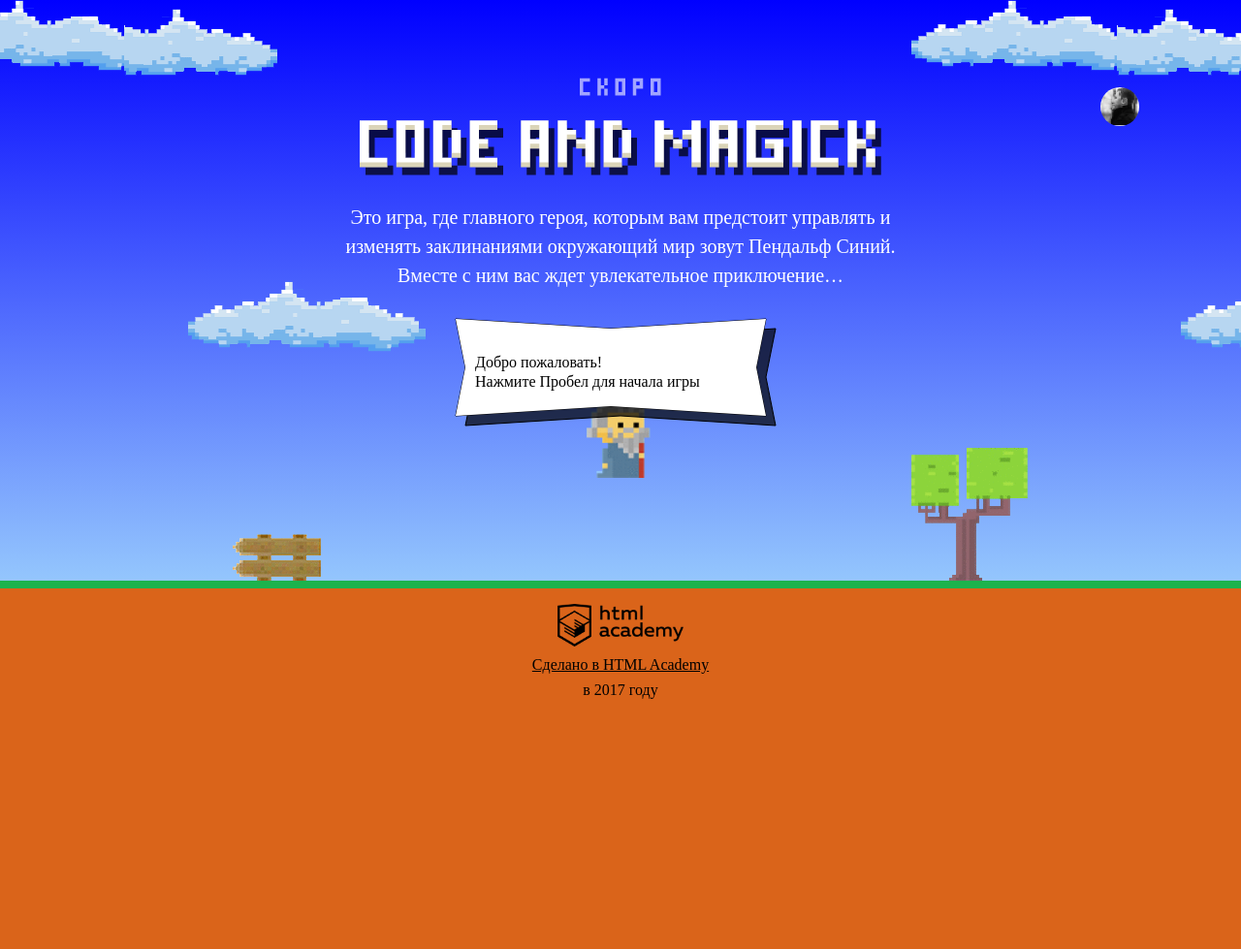
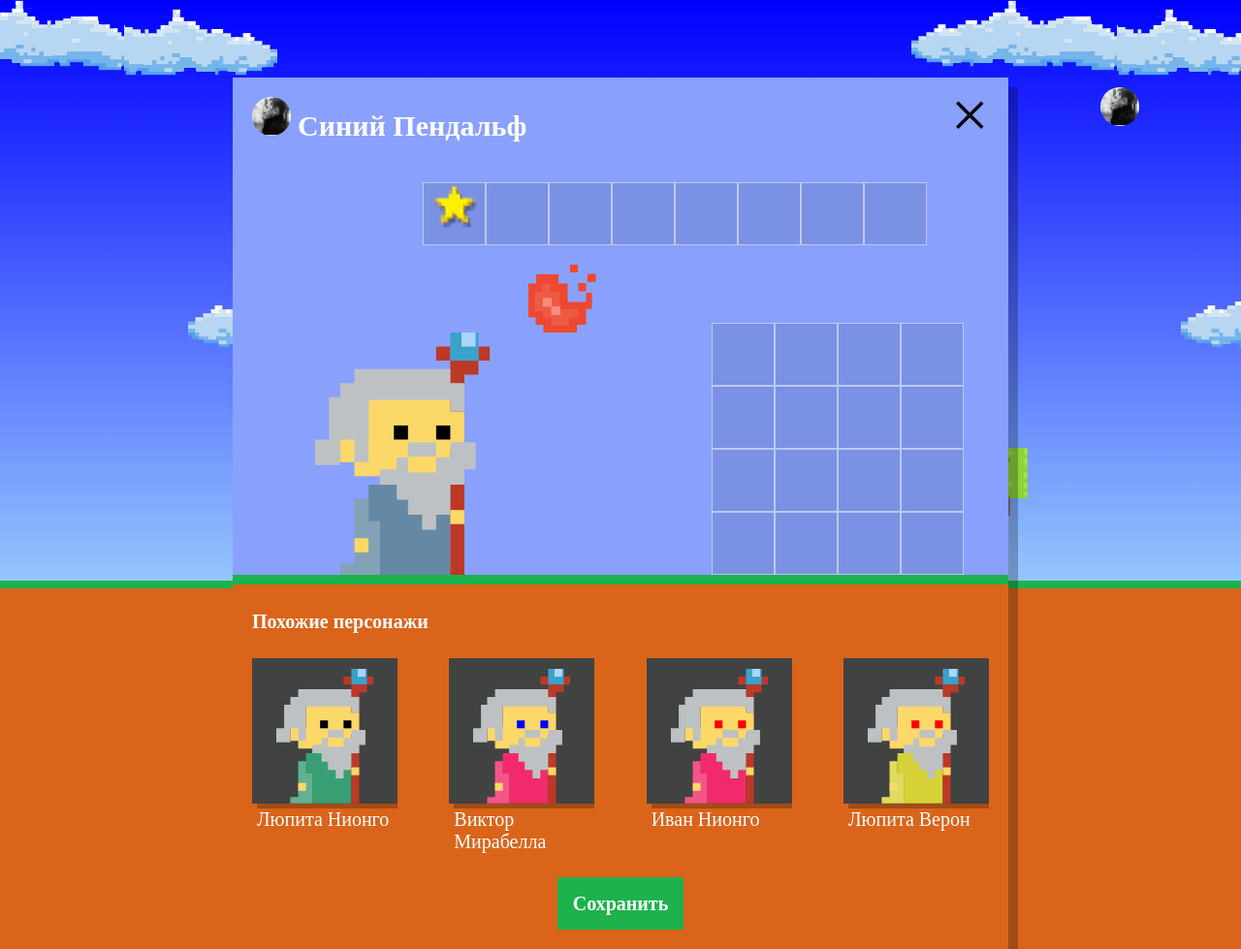
Before and after one commit to writerliar/834173-code-and-magick-18, a website: page index.html in a window 1280 px wide. Shown: the whole page at 97% size. Before the commit the page ends 800 px from the top, so only its background shows below. Drawn offline with Linux system fonts and the light colour scheme; a web font is replaced by a local one.

Commit message:
генерация случайных магов

```diff
--- a/index.html
+++ b/index.html
@@ -203,6 +203,7 @@
   };
 </script>
 <script src="js/stat.js"></script>
+<script src="js/setup.js"></script>
 <script src="js/game.js"></script>
 
 </body>
--- /dev/null
+++ b/js/setup.js
@@ -0,0 +1,55 @@
+'use strict';
+
+var userDialog = document.querySelector('.setup');
+userDialog.classList.remove('hidden');
+
+var WIZARD_NAMES = ['Иван', 'Хуан Себастьян', 'Мария', 'Кристоф', 'Виктор', 'Юлия', 'Люпита', 'Вашингтон'];
+var WIZARD_SURNAMES = ['да Марья', 'Верон', 'Мирабелла', 'Вальц', 'Онопко', 'Топольницкая', 'Нионго', 'Ирвинг'];
+var COATS_COLOR = ['rgb(101, 137, 164)', 'rgb(241, 43, 107)', 'rgb(146, 100, 161)', 'rgb(56, 159, 117)', 'rgb(215, 210, 55)', 'rgb(215, 210, 55)', 'rgb(0, 0, 0)'];
+var EYES_COLORS = ['black', 'red', 'blue', 'yellow', 'green'];
+var WIZARD_AMOUNT = 4;
+
+var getRandomElementByArray = function (array) {
+  return array[Math.floor(Math.random() * array.length)];
+};
+
+var generateWizardsArray = function () {
+  var array = [];
+
+  for (var j = 0; j < WIZARD_AMOUNT; j++) {
+    var wizard = {
+      name: getRandomElementByArray(WIZARD_NAMES),
+      surname: getRandomElementByArray(WIZARD_SURNAMES),
+      coatColor: getRandomElementByArray(COATS_COLOR),
+      eyesColor: getRandomElementByArray(EYES_COLORS)
+    };
+
+    array.push(wizard);
+  }
+
+  return array;
+};
+
+var renderWizard = function (wizard) {
+  var wizardElement = similarWizardTemplate.cloneNode(true);
+
+  wizardElement.querySelector('.setup-similar-label').textContent = wizard.name + ' ' + wizard.surname;
+  wizardElement.querySelector('.wizard-coat').style.fill = wizard.coatColor;
+  wizardElement.querySelector('.wizard-eyes').style.fill = wizard.eyesColor;
+
+  return wizardElement;
+};
+
+var wizards = generateWizardsArray();
+
+var similarListElement = document.querySelector('.setup-similar-list');
+var similarWizardTemplate = document.querySelector('#similar-wizard-template').content.querySelector('.setup-similar-item');
+var fragment = document.createDocumentFragment();
+
+for (var i = 0; i < wizards.length; i++) {
+  fragment.appendChild(renderWizard(wizards[i]));
+}
+
+similarListElement.appendChild(fragment);
+
+userDialog.querySelector('.setup-similar').classList.remove('hidden');
```
